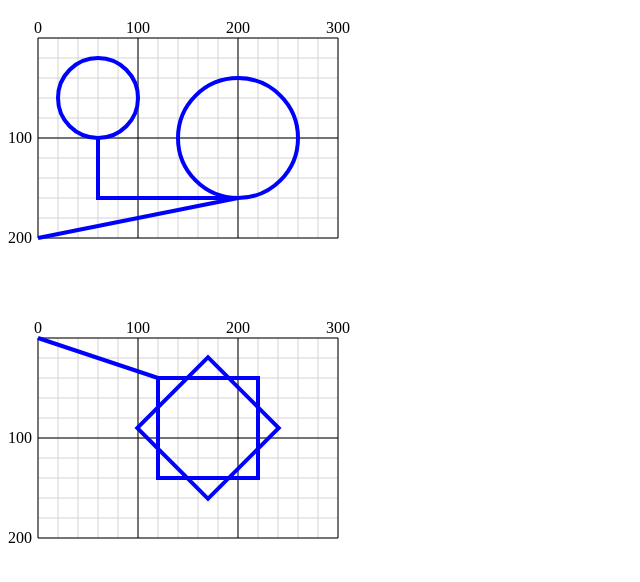
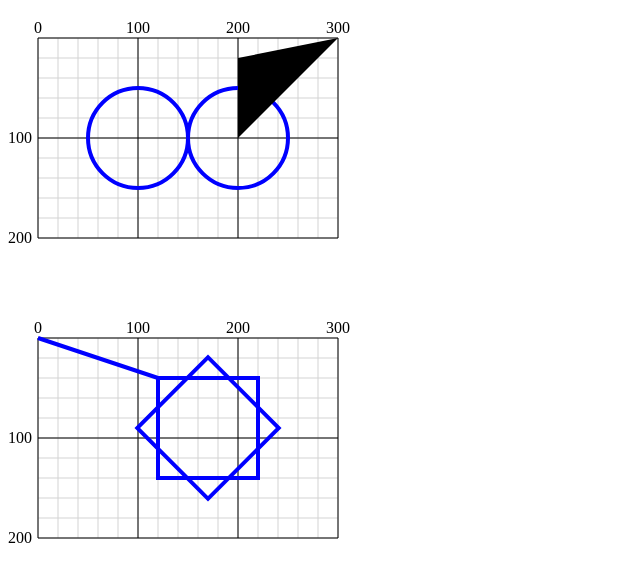
Before and after one commit to KmerPro237/Web-Dev, a website: page WS2022/Loesungen/svg.html in a window 1280 px wide. Shown: the whole page, without its empty margins (0-640 px from the left). Drawn offline with Linux system fonts and the light colour scheme.

Commit message:
aufgabe 6 gelöst

```diff
--- a/WS2022/Loesungen/svg.html
+++ b/WS2022/Loesungen/svg.html
@@ -77,11 +77,14 @@
     <g transform="translate(0,0)">
       <g transform="translate(30,30)">
         <use href="#grid" />
-        <circle cx="60" cy="60" r="40" />
-        <circle cx="200" cy="100" r="60" />
-        <polyline points="0,200 200,160 60,160 60,100" />
+        <circle cx="100" cy="100" r="50" />
+        <circle cx="200" cy="100" r="50" />
+        <polygon points="200, 100, 300, 0, 200, 20" />
       </g>
     </g>
+
+
+
     <g transform="translate(0,300)">
       <g transform="translate(30,30)">
         <use href="#grid" />
```
